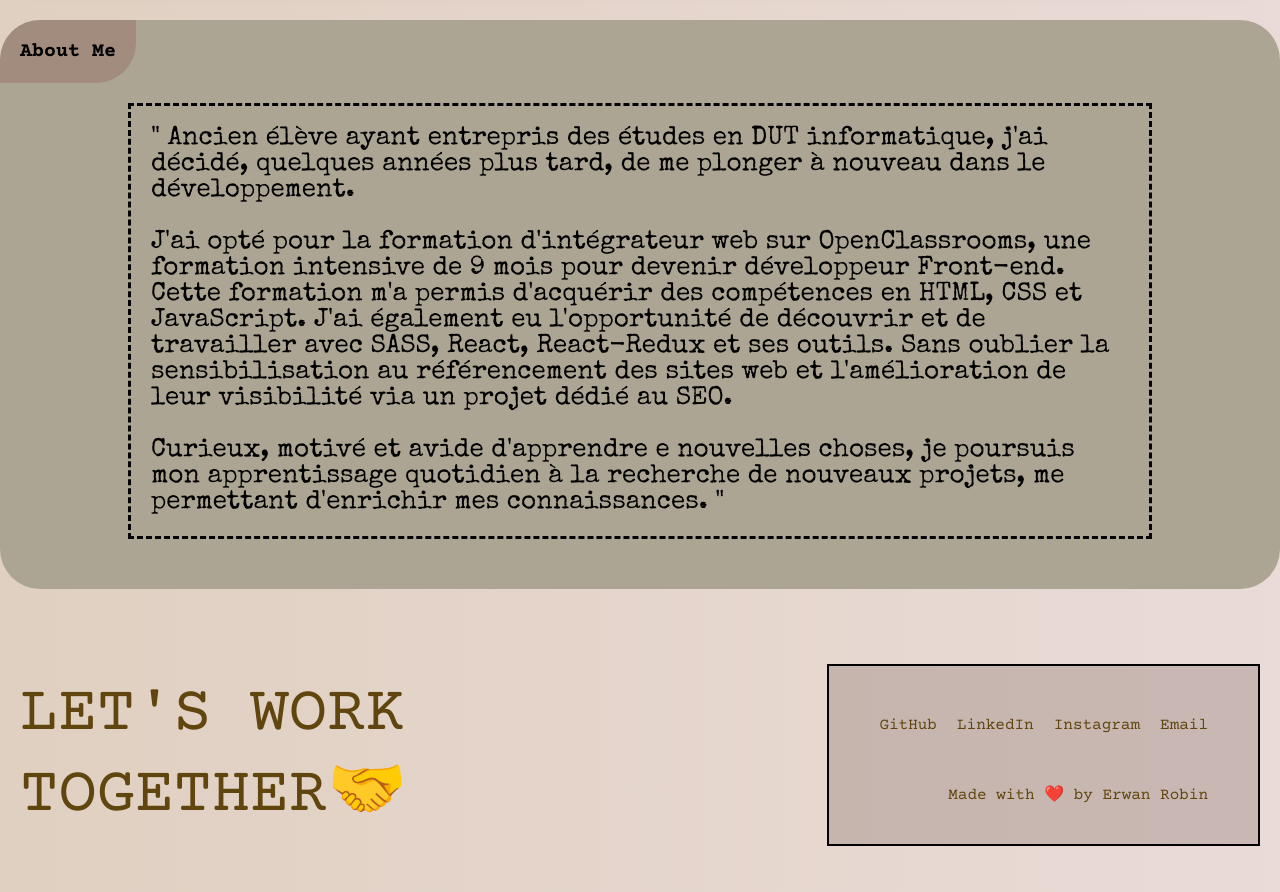
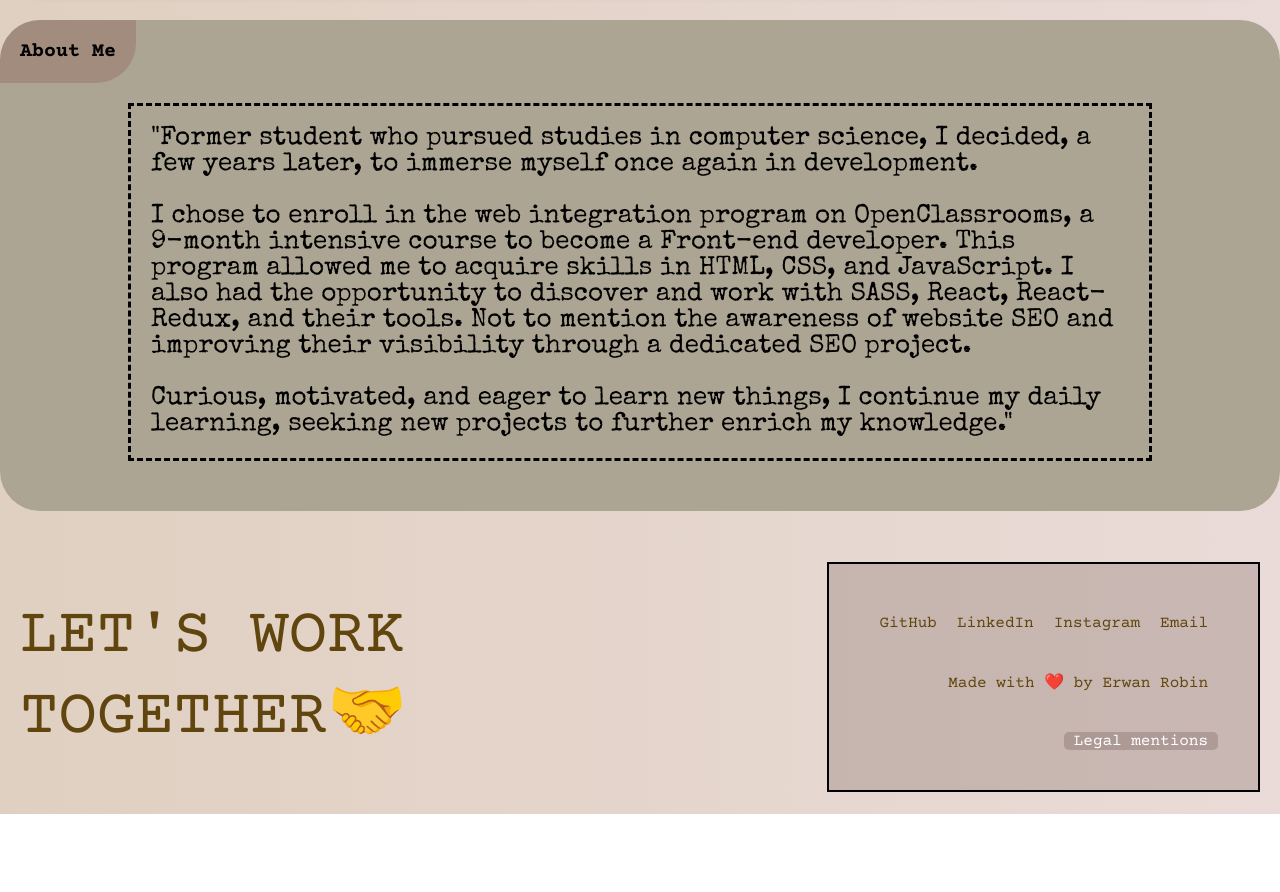
Before and after one commit to ErwanRob/my_portfolio, a React (Create React App) app: page / in a window 1280 px wide. Shown: the part 3020-3912 px from the top of the page. After the commit the page ends 3834 px from the top, so only its background shows below. Built offline with nearby package versions, Linux system fonts and the light colour scheme.

Commit message:
changed about Me into english Added legal mentions modal

```diff
--- a/src/components/aboutMe.jsx
+++ b/src/components/aboutMe.jsx
@@ -3,24 +3,37 @@ function AboutMe() {
     <div className="section__about-container">
       <p className="section__about-txt">
         {" "}
-        " Ancien élève ayant entrepris des études en DUT informatique, j'ai
-        décidé, quelques années plus tard, de me plonger à nouveau dans le
-        développement.
+        "Former student who pursued studies in computer science, I decided, a
+        few years later, to immerse myself once again in development.
         <br /> <br />
-        J'ai opté pour la formation d'intégrateur web sur OpenClassrooms, une
-        formation intensive de 9 mois pour devenir développeur Front-end. Cette
-        formation m'a permis d'acquérir des compétences en HTML, CSS et
-        JavaScript. J'ai également eu l'opportunité de découvrir et de
-        travailler avec SASS, React, React-Redux et ses outils. Sans oublier la
-        sensibilisation au référencement des sites web et l'amélioration de leur
-        visibilité via un projet dédié au SEO.
+        I chose to enroll in the web integration program on OpenClassrooms, a
+        9-month intensive course to become a Front-end developer. This program
+        allowed me to acquire skills in HTML, CSS, and JavaScript. I also had
+        the opportunity to discover and work with SASS, React, React-Redux, and
+        their tools. Not to mention the awareness of website SEO and improving
+        their visibility through a dedicated SEO project.
         <br /> <br />
-        Curieux, motivé et avide d'apprendre e nouvelles choses, je poursuis mon
-        apprentissage quotidien à la recherche de nouveaux projets, me
-        permettant d'enrichir mes connaissances. "
+        Curious, motivated, and eager to learn new things, I continue my daily
+        learning, seeking new projects to further enrich my knowledge."
       </p>
     </div>
   );
 }
 
 export default AboutMe;
+
+/* " Ancien élève ayant entrepris des études en DUT informatique, j'ai
+décidé, quelques années plus tard, de me plonger à nouveau dans le
+développement.
+<br /> <br />
+J'ai opté pour la formation d'intégrateur web sur OpenClassrooms, une
+formation intensive de 9 mois pour devenir développeur Front-end. Cette
+formation m'a permis d'acquérir des compétences en HTML, CSS et
+JavaScript. J'ai également eu l'opportunité de découvrir et de
+travailler avec SASS, React, React-Redux et ses outils. Sans oublier la
+sensibilisation au référencement des sites web et l'amélioration de leur
+visibilité via un projet dédié au SEO.
+<br /> <br />
+Curieux, motivé et avide d'apprendre e nouvelles choses, je poursuis mon
+apprentissage quotidien à la recherche de nouveaux projets, me
+permettant d'enrichir mes connaissances. " */
--- a/src/components/footer.jsx
+++ b/src/components/footer.jsx
@@ -1,4 +1,15 @@
+import { useState } from "react";
+import Modal from "react-modal";
+
 function Footer() {
+  const [isModalOpen, setIsModalOpen] = useState(false);
+  const handleModalOpen = () => {
+    setIsModalOpen(true);
+  };
+
+  const handleModalClose = () => {
+    setIsModalOpen(false);
+  };
   return (
     <div className="footer" id="Contact">
       <h4>
@@ -24,7 +35,76 @@ function Footer() {
           </a>
         </nav>
         <span className="App-author">Made with ❤️ by Erwan Robin </span>
+        <span className="legal-mention" onClick={handleModalOpen}>
+          Legal mentions
+        </span>
       </div>
+      {/* Modal component */}
+      <Modal
+        isOpen={isModalOpen}
+        onRequestClose={handleModalClose}
+        contentLabel="DisplayWorkModal"
+        closeTimeoutMS={250}
+        ariaHideApp={false}
+        style={{
+          overlay: {
+            position: "fixed",
+            top: 0,
+            left: 0,
+            right: 0,
+            bottom: 0,
+            backgroundColor: "rgba(0, 0, 0, 0.5)",
+            backdropFilter: "blur(2px)",
+          },
+          content: {
+            position: "absolute",
+            width: "40%",
+            height: "40%",
+            top: "50%",
+            left: "50%",
+            transform: "translate(-50%, -50%)",
+            right: "0",
+            bottom: "0",
+            border: "1px solid #ccc",
+            background: "#e0d0c1",
+            overflow: "auto",
+            WebkitOverflowScrolling: "touch",
+            borderRadius: "20px",
+            outline: "none",
+            padding: "20px",
+          },
+        }}
+        className="custom-modal"
+      >
+        <div className="modal__head">
+          <h3>Legal mentions </h3>
+          <button className="modal__head-btnClose" onClick={handleModalClose}>
+            Close
+          </button>
+        </div>
+        <div>
+          <h3>Website Editor</h3>
+          <p>
+            Erwan ROBIN <br />
+            80000 Somewhere <br />
+            Phone number : 0606060606 <br />
+            Email : contact@portfolio-malabeuf.fr <br />
+            Site Web : https://my-portfolio-two-teal.vercel.app/
+          </p>
+        </div>
+        <h3>Host</h3>
+        <p>WebSite hosted with Vercel</p>
+        <p>
+          Formerly ZEIT (2015–2020) <br />
+          Type : Private <br />
+          Industry : Edge computingWeb hostingContent delivery network <br />
+          Headquarters : San Francisco, California, U.S. <br />
+          Area served : Worldwide <br />
+          Key people : Guillermo Rauch (CEO) <br />
+          Website : vercel.com
+        </p>
+        <p>https://vercel.com/</p>
+      </Modal>
     </div>
   );
 }
--- a/src/style/sass/main.scss
+++ b/src/style/sass/main.scss
@@ -36,7 +36,8 @@ code {
     box-sizing: border-box;
   }
   &-author {
-    margin-top: 40px;
+    margin-top: 30px;
+    margin-bottom: 20px;
     padding: 0 10px;
     align-items: flex-end;
     @media (max-width: 1024px) {
@@ -44,3 +45,19 @@ code {
     }
   }
 }
+
+.legal-mention {
+  transition: transform 200ms;
+  color: white;
+  margin-top: 20px;
+  padding: 0 10px;
+  border-radius: 5px;
+  background-color: $color-tertiary;
+  cursor: grab;
+  @media (max-width: 1024px) {
+    text-align: center;
+  }
+  &:hover {
+    transform: scale(1.1);
+  }
+}
--- a/src/style/style.css
+++ b/src/style/style.css
@@ -791,7 +791,8 @@ code {
   box-sizing: border-box;
 }
 .App-author {
-  margin-top: 40px;
+  margin-top: 30px;
+  margin-bottom: 20px;
   padding: 0 10px;
   align-items: flex-end;
 }
@@ -801,4 +802,22 @@ code {
   }
 }
 
+.legal-mention {
+  transition: transform 200ms;
+  color: white;
+  margin-top: 20px;
+  padding: 0 10px;
+  border-radius: 5px;
+  background-color: rgba(41, 10, 0, 0.1647058824);
+  cursor: grab;
+}
+@media (max-width: 1024px) {
+  .legal-mention {
+    text-align: center;
+  }
+}
+.legal-mention:hover {
+  transform: scale(1.1);
+}
+
 /*# sourceMappingURL=style.css.map */
```
Also changed, not shown: public/imgtest.png (deleted), 1 other file (tests, documents, lock files or other folders).
